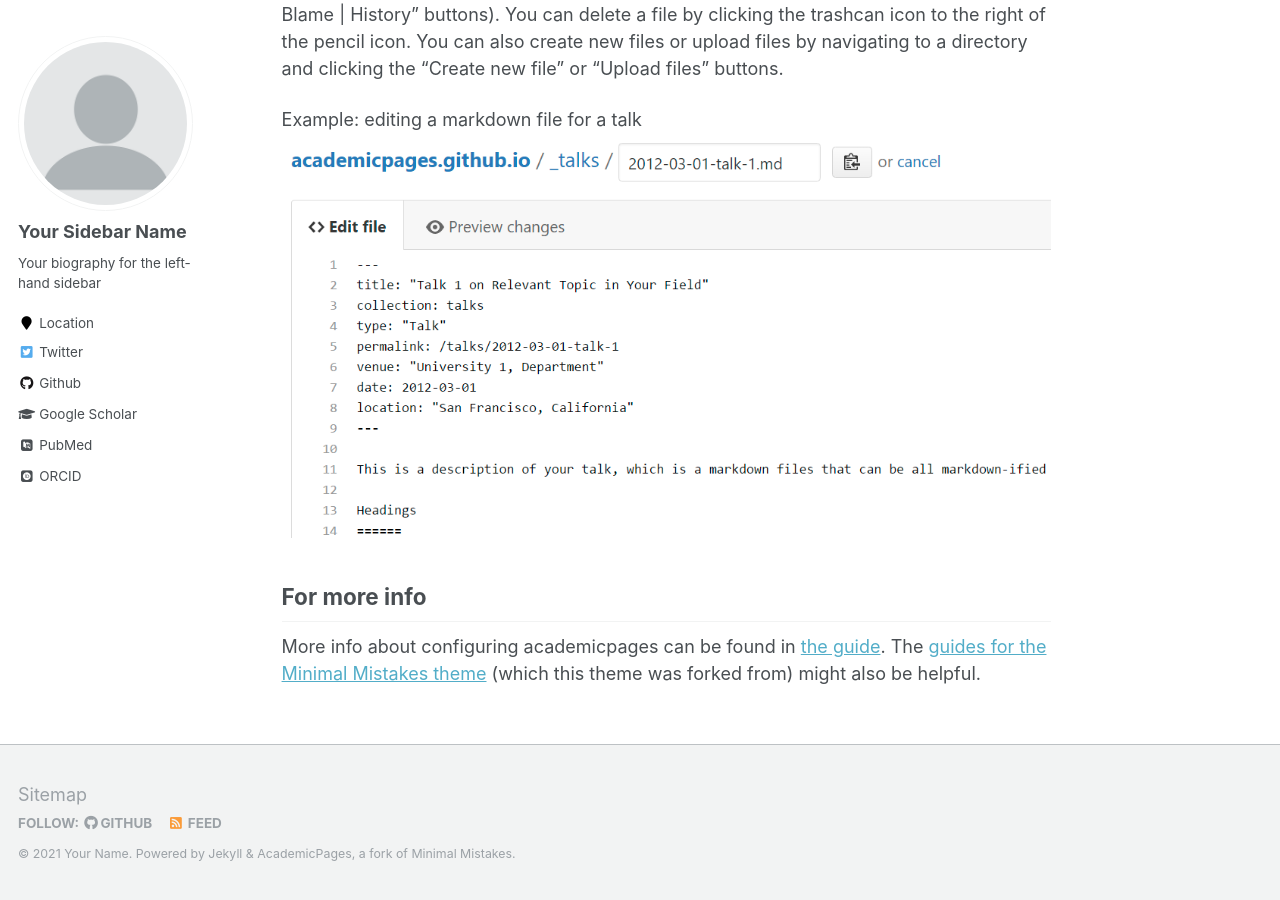
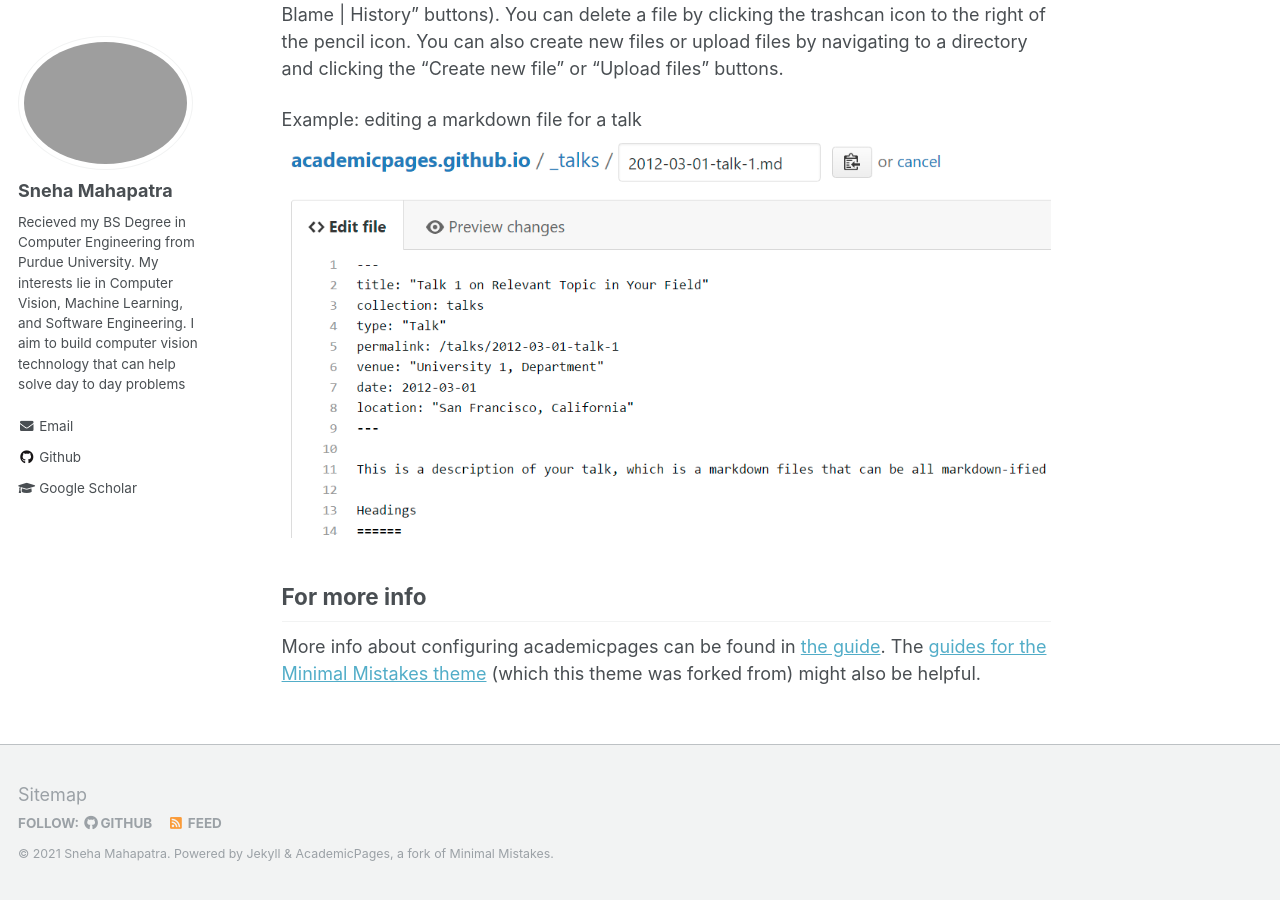
Before and after one commit to sne21star/sne21star.github.io, a Jekyll site: the page built from _pages/about.md, in a window 1280 px wide and 900 px high, scrolled down 2463 px. Built offline with Jekyll 4.4.1, drawn with Linux system fonts in a browser that asks for light colours; some web fonts are replaced.

Commit message:
Changes made to URL and sidebar

```diff
--- a/_config.yml
+++ b/_config.yml
@@ -10,7 +10,7 @@ theme                    : "jekyll-theme-cayman"
 locale                   : "en-US"
 title                    : "Sneha Mahapatra / Site Title"
 title_separator          : "-"
-name                     : &name "Your Name"
+name                     : &name "Sneha Mahapatra"
 description              : &description "personal description"
 url                      : https://academicpages.github.io # the base hostname & protocol for your site e.g. "https://mmistakes.github.io"
 baseurl                  : "" # the subpath of your site, e.g. "/blog"
@@ -81,15 +81,12 @@ analytics:
 
 # Site Author
 author:
-  name             : "Your Sidebar Name"
-  avatar           : "profile.png"
-  bio              : "Your biography for the left-hand sidebar"
-  location         : "Location"
+  name             : "Sneha Mahapatra"
+  avatar           : "IMG_0070.jpg"
+  bio              : "Recieved my BS Degree in Computer Engineering from Purdue University. My interests lie in Computer Vision, Machine Learning, and Software Engineering. I aim to build computer vision technology that can help solve day to day problems"
   employer         :
-  pubmed           : "https://www.ncbi.nlm.nih.gov/pubmed/?term=john+snow"
-  googlescholar    : "http://yourfullgooglescholarurl.com"
-  email            :
-  researchgate     :  # example: "https://www.researchgate.net/profile/yourprofile"
+  googlescholar    : "https://scholar.google.com/citations?user=Gj0zeswAAAAJ&hl=en"
+  email            : "sne21pasas@gmail.com"
   uri              :
   bitbucket        :
   codepen          :
@@ -97,25 +94,14 @@ author:
   flickr           :
   facebook         :
   foursquare       :
-  github           : "academicpages"
+  github           : "https://github.com/sne21star"
   google_plus      :
   keybase          :
   instagram        :
   impactstory      : #"https://profiles.impactstory.org/u/xxxx-xxxx-xxxx-xxxx"
   lastfm           :
   linkedin         :
-  orcid            : "http://orcid.org/yourorcidurl"
-  pinterest        :
-  soundcloud       :
-  stackoverflow    : # http://stackoverflow.com/users/123456/username
-  steam            :
-  tumblr           :
-  twitter          : "replacethistwitterhandle"
-  vine             :
-  weibo            :
-  xing             :
   youtube          :
-  wikipedia        :
 
 
 # Reading Files
```
Also changed, not shown: 2 other files.
